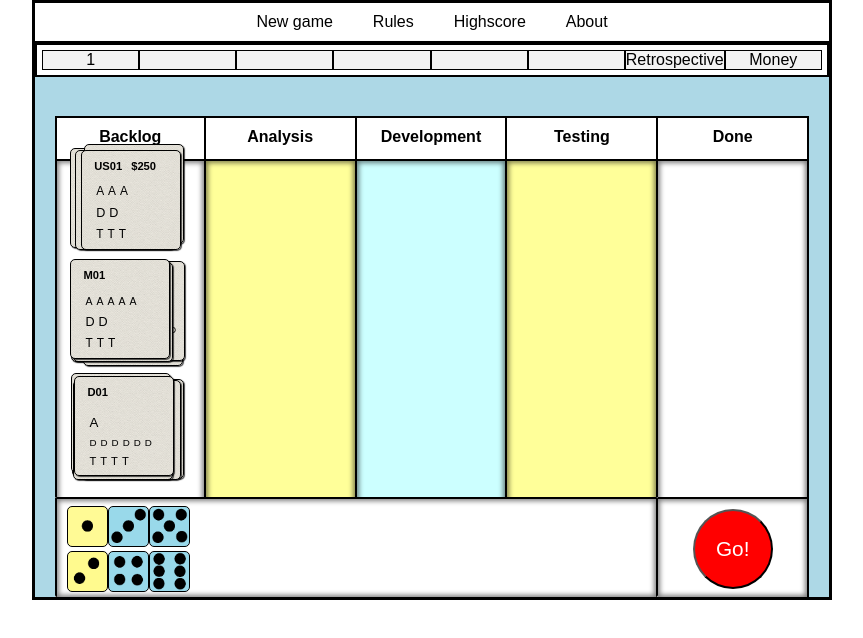
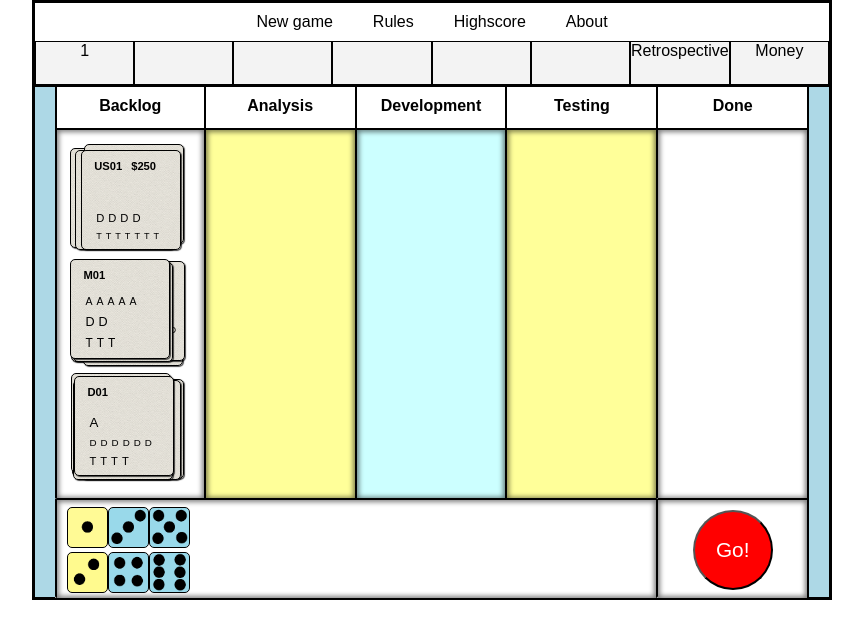
Before and after one commit to Henge9/g2p2, a React (Create React App) app: page / in a window 1280 px wide. Shown: the top 638 px of the page, without its empty margins (208-1071 px from the left). Built offline with nearby package versions, Linux system fonts and the light colour scheme.

Commit message:
card movement

```diff
--- a/src/components/Cards/Defects/Defects.js
+++ b/src/components/Cards/Defects/Defects.js
@@ -11,6 +11,12 @@ export default class Defects extends React.Component {
 	onMouseLeave() {
 		this.refs.card.style.border = '1px solid black';
 		this.refs.card.style.boxShadow = 'none';
+	}
+
+	onClick() {
+		if (parseInt(this.refs.card.style.left) < 550) {
+			this.refs.card.style.left = parseInt(this.refs.card.style.left) + 150 + 'px';
+		}
 	}
 
 	componentDidMount() {
@@ -35,7 +41,7 @@ export default class Defects extends React.Component {
 
 	render() {
 		return (
-			<div ref='card' className='defects-card' onMouseEnter={this.onMouseEnter.bind(this)} onMouseLeave={this.onMouseLeave.bind(this)}>
+			<div ref='card' className='defects-card' onMouseEnter={this.onMouseEnter.bind(this)} onMouseLeave={this.onMouseLeave.bind(this)} onClick={this.onClick.bind(this)}>
 				<p className='header'>D{this.props.number}</p>
 				<div className='points'>
 					<div ref='analytics'></div>
--- a/src/components/Cards/Maintenance/Maintenance.js
+++ b/src/components/Cards/Maintenance/Maintenance.js
@@ -11,6 +11,12 @@ export default class Maintenance extends React.Component {
 	onMouseLeave() {
 		this.refs.card.style.border = '1px solid black';
 		this.refs.card.style.boxShadow = 'none';
+	}
+
+	onClick() {
+		if (parseInt(this.refs.card.style.left) < 550) {
+			this.refs.card.style.left = parseInt(this.refs.card.style.left) + 150 + 'px';
+		}
 	}
 
 	componentDidMount() {
@@ -35,7 +41,7 @@ export default class Maintenance extends React.Component {
 
 	render() {
 		return (
-			<div ref='card' className='maintenance-card' onMouseEnter={this.onMouseEnter.bind(this)} onMouseLeave={this.onMouseLeave.bind(this)}>
+			<div ref='card' className='maintenance-card' onMouseEnter={this.onMouseEnter.bind(this)} onMouseLeave={this.onMouseLeave.bind(this)} onClick={this.onClick.bind(this)}>
 				<p className='header'>M{this.props.number}</p>
 				<div className='points'>
 					<div ref='analytics'></div>
--- a/src/components/Cards/UserStory/Hold.js
+++ b/src/components/Cards/UserStory/Hold.js
@@ -6,10 +6,10 @@ export default class Hold extends React.Component {
     render(){
     	return (
 	  	<div className='hold'>
-	  		<UserStory number="04" value="150" analytics="4" development="2" test="6" />
-	  		<UserStory number="03" value="200" analytics="6" development="4" test="5" />
-	  		<UserStory number="02" value="300" analytics="2" development="6" test="2" />
-	  		<UserStory number="01" value="250" analytics="3" development="2" test="3" />
+	  		<UserStory number="04" value="150" />
+	  		<UserStory number="03" value="200" />
+	  		<UserStory number="02" value="300" />
+	  		<UserStory number="01" value="250" />
 	  	</div>
     	);
     }
--- a/src/components/Cards/UserStory/User_Story.css
+++ b/src/components/Cards/UserStory/User_Story.css
@@ -22,7 +22,7 @@ div.user-story {
 	transition:
 	border-color 0.3s ease,
 	box-shadow 0.3s ease,
-	left 4s ease;
+	left 3s ease;
 }
 
 div.user-story p {
--- a/src/components/Cards/UserStory/User_Story.js
+++ b/src/components/Cards/UserStory/User_Story.js
@@ -2,6 +2,13 @@ import React from 'react';
 import './User_Story.css';
 
 export default class UserStory extends React.Component {
+
+	constructor(props) {
+		super(props);
+		this.state = {
+			isMoving: false,
+		};
+	}
 
 	onMouseEnter() {
 		this.refs.card.style.border = '1px solid cyan';
@@ -13,6 +20,23 @@ export default class UserStory extends React.Component {
 		this.refs.card.style.boxShadow = 'none';
 	}
 
+	onClick() {
+		if (parseInt(this.refs.card.style.left) < 550 && this.state.isMoving == false) {
+			this.refs.card.style.left = parseInt(this.refs.card.style.left) + 150 + 'px';
+			this.setState({
+				isMoving: true,
+			});
+
+			let that = this;
+
+			setTimeout(function() {
+				that.setState({
+					isMoving: false,
+				});
+			}, 3000);
+		}
+	}
+
 	componentDidMount() {
 
 		let analEl = this.refs.analytics;
@@ -20,9 +44,9 @@ export default class UserStory extends React.Component {
 		let testEl = this.refs.test;
 
 		// Insert points
-		insertLetters(this.props.analytics, analEl, 'A');
-		insertLetters(this.props.development, devEl, 'D');
-		insertLetters(this.props.test, testEl, 'T');
+		insertLetters(analEl, 'A');
+		insertLetters(devEl, 'D');
+		insertLetters(testEl, 'T');
 
 		// Change points font size
 		analEl.style.fontSize = (analEl.childElementCount* -1) + 20 + 'px';
@@ -36,7 +60,7 @@ export default class UserStory extends React.Component {
 
     render(){
 	return (
-	  	<div ref='card' className='user-story' onMouseEnter={this.onMouseEnter.bind(this)} onMouseLeave={this.onMouseLeave.bind(this)}>
+	  	<div ref='card' className='user-story' onMouseEnter={this.onMouseEnter.bind(this)} onMouseLeave={this.onMouseLeave.bind(this)} onClick={this.onClick.bind(this)}>
 	  		<p className='header'>US{this.props.number}</p><p className='value'>${this.props.value}</p>
 	  		<div className='points'>
 	  			<div ref='analytics'></div>
@@ -62,7 +86,13 @@ function randomCardPos(card) {
 	card.style.left = left;
 } // Randomizes card starting position
 
-function insertLetters(amount, ref, letter) {
+function insertLetters(ref, letter) {
+
+	// Randomize amount
+	var amount = parseInt(Math.random() * 8);
+
+	console.log(amount);
+
 	for (var i = 0; i < amount; i++) {
 
 		// Create new element
@@ -72,4 +102,4 @@ function insertLetters(amount, ref, letter) {
 		// Insert new element into div
 		ref.appendChild(newElement);
 	}
-} // Creates one letter for each point
+} // Creates one letter for each point8
--- a/src/components/Columns/Column/Column.css
+++ b/src/components/Columns/Column/Column.css
@@ -4,7 +4,6 @@
   display: inline-block;
   width: 19%;
   height: 100%;
-  border-top: var(--border);
   border-right: var(--border);
   background-color: white;
   box-sizing: border-box;
--- a/src/components/Columns/Columns.css
+++ b/src/components/Columns/Columns.css
@@ -2,10 +2,12 @@
 
 article {
 	position: relative;
-	top: 39px;
+	top: 0px;
+	float: left;
+	width: 100%;
 }
 
 .columns {
-  	height: 415px;
+  	height: 411px;
   	width: auto;
 }
--- a/src/components/Navbar/Navbar.css
+++ b/src/components/Navbar/Navbar.css
@@ -3,7 +3,6 @@
 nav.nav {
   	padding: 10px 0;
   	background-color: white;
-  	border-bottom: var(--border);
   	box-sizing: border-box;
 }
 
--- a/src/components/ReleasePlan/ReleasePlan.css
+++ b/src/components/ReleasePlan/ReleasePlan.css
@@ -4,12 +4,11 @@
   position: relative;
   display:table;
   width: 100%;
-  height: 20px;
-  border: 2px solid black;
+  height: 46px;
+  border-bottom: 2px solid black;
   box-sizing: border-box;
   float: right;
   background-color: white;
-  padding: 5px;
 }
 
 .release-plan > h2 {
--- a/src/components/Scrumboard.css
+++ b/src/components/Scrumboard.css
@@ -6,6 +6,13 @@
   height: 100%;
   background-color: lightblue;
   box-sizing: border-box;
+
+  -webkit-touch-callout: none;
+  -webkit-user-select: none;
+  -khtml-user-select: none;
+  -moz-user-select: none;
+  -ms-user-select: none;
+  user-select: none;
 }
 
 header.header {
```
Also changed, not shown: src/components/Startup/TeamNamePrompt.js (added, +9 -0 lines).
